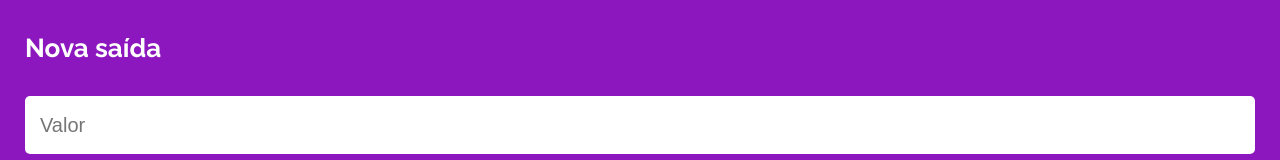
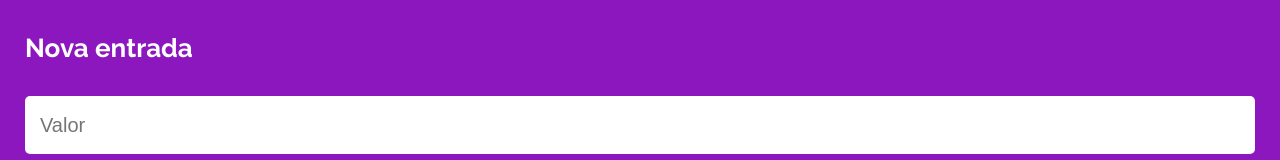
Before and after one commit to GabrielaTiago/MyWallet-front, a React (Create React App) app: page /new-exit in a window 1280 px wide. Shown: the top 160 px of the page. Built offline with nearby package versions, Linux system fonts and the light colour scheme; a web font is replaced by a local one.

Commit message:
Fix: Function to post the new entry

```diff
--- a/src/Pages/NewEntry/NewEntry.js
+++ b/src/Pages/NewEntry/NewEntry.js
@@ -1,10 +1,10 @@
 import axios from "axios";
-import { useContext, useEffect, useState } from "react";
+import { useContext, useState } from "react";
 import { useNavigate } from "react-router-dom";
 import styled from "styled-components";
 import AuthContext from "../../Contexts/AuthContext";
 
-export default function NewEntry({listOfTransactions, setListOfTransactions}) {
+export default function NewEntry() {
     const [amout, setAmout] = useState("");
     const [description, setDescription] = useState("");
     const { user } = useContext(AuthContext);
@@ -17,7 +17,6 @@ export default function NewEntry({listOfTransactions, setListOfTransactions}) {
         const promise = axios.post("http://localhost:5001/transactions", { amout, description, status: "IN" }, config);
 
         promise.then((res) => {
-            setListOfTransactions(...listOfTransactions, res.data);
             navigate("/personal-wallet");
         });
 
--- a/src/Pages/NewExit/NewExit.js
+++ b/src/Pages/NewExit/NewExit.js
@@ -4,7 +4,7 @@ import styled from "styled-components";
 export default function NewExit() {
     return(
         <Container>
-            <h2>Nova saída</h2>
+            <h2>Nova entrada</h2>
             <form>
                 <input type="text" placeholder="Valor" required/>
                 <input type="text" placeholder="Descrição" required/>
```
